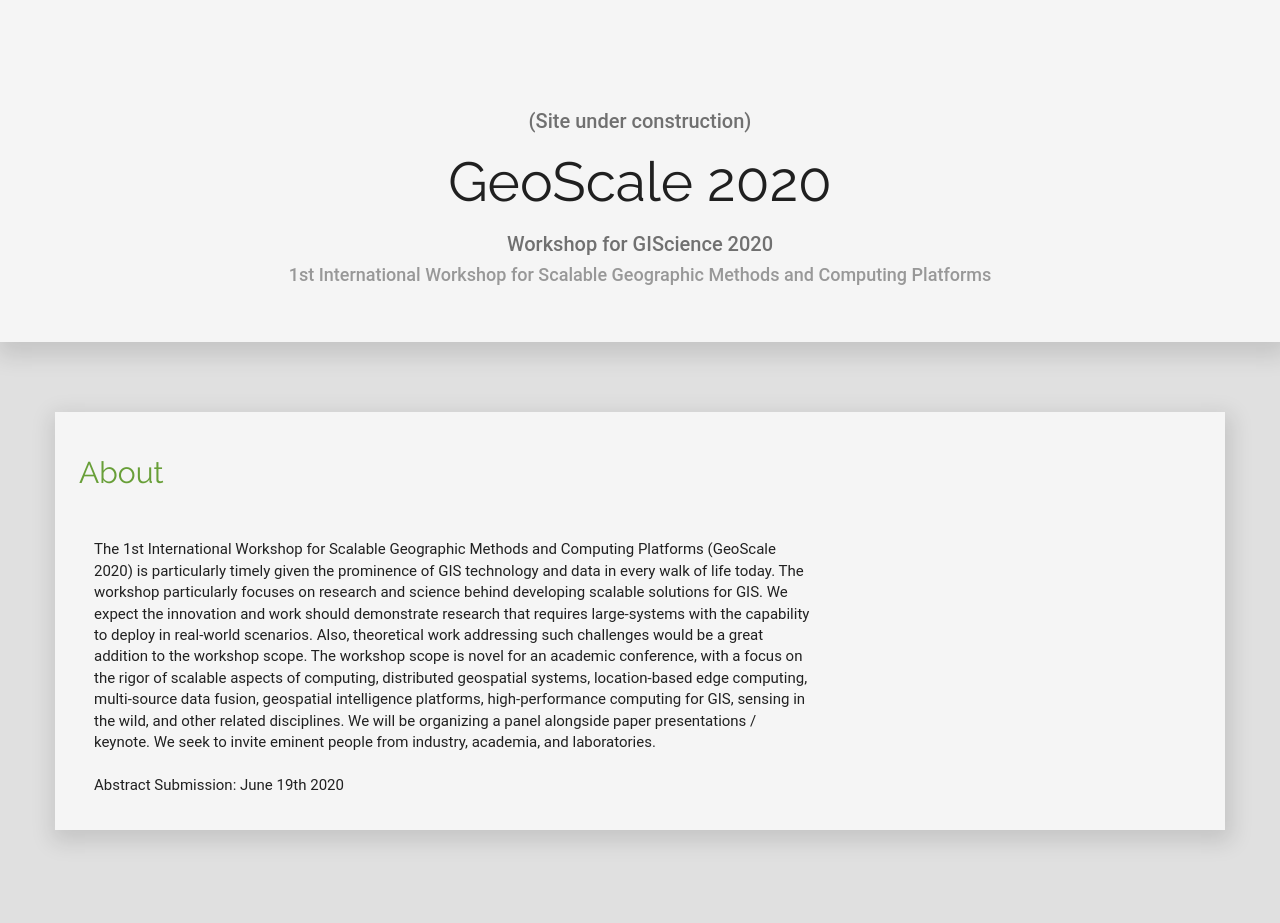
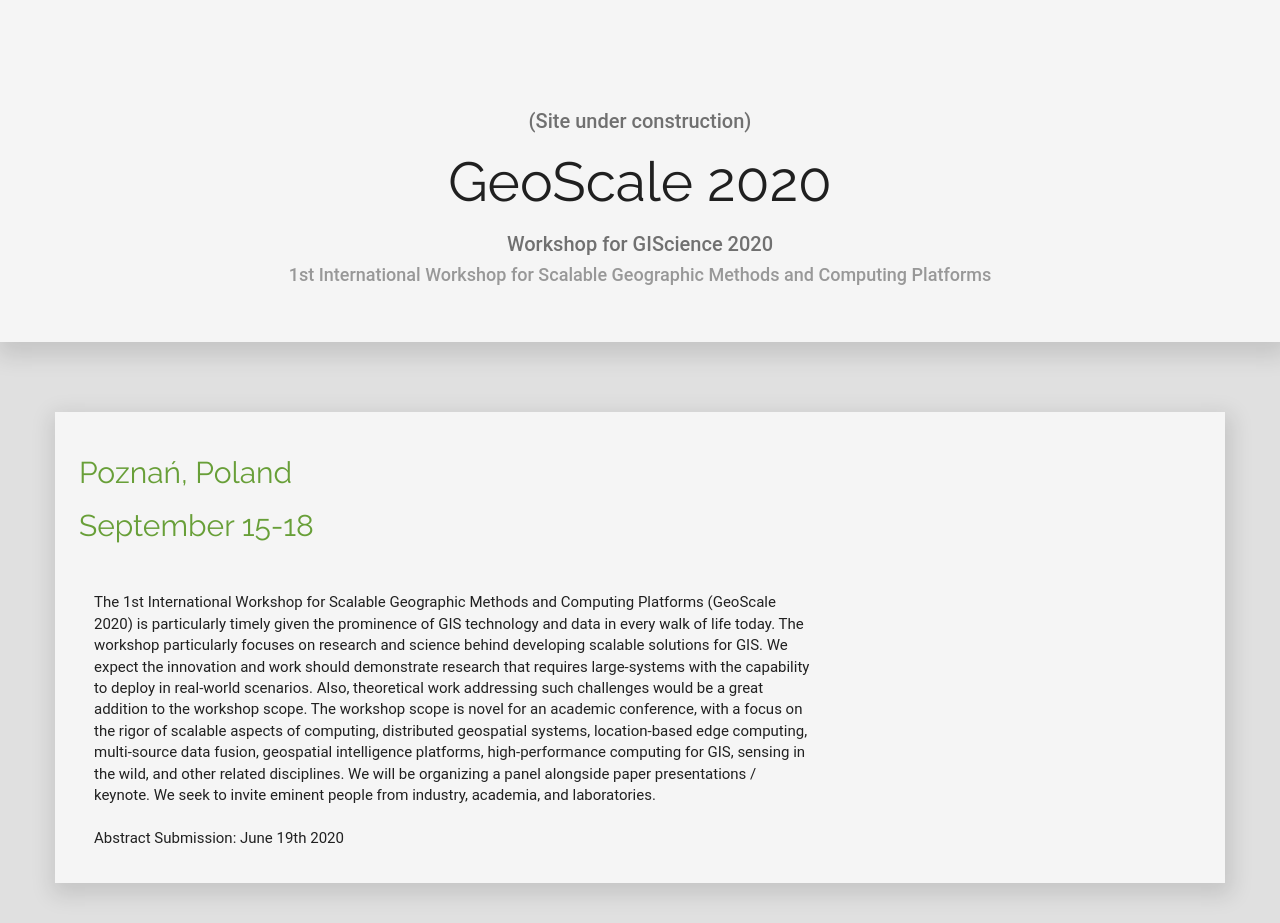
Before and after one commit to geoscale/geoscale.github.io, a plain HTML site: page index.html in a window 1280 px wide. Before the commit the page ends 870 px from the top, so only its background shows below. Drawn offline with nearby package versions, Linux system fonts and the light colour scheme.

Commit message:
Update index.html

```diff
--- a/index.html
+++ b/index.html
@@ -47,7 +47,8 @@
     <!-- About -->
     <div class="container">
 
-        <h2>About</h2> </br>
+        <h2>Poznań, Poland</h2>
+        <h2>September 15-18</h2> </br>
 
 <!--         <div class="col-md-3">
             <div class="thumbnail">
```
